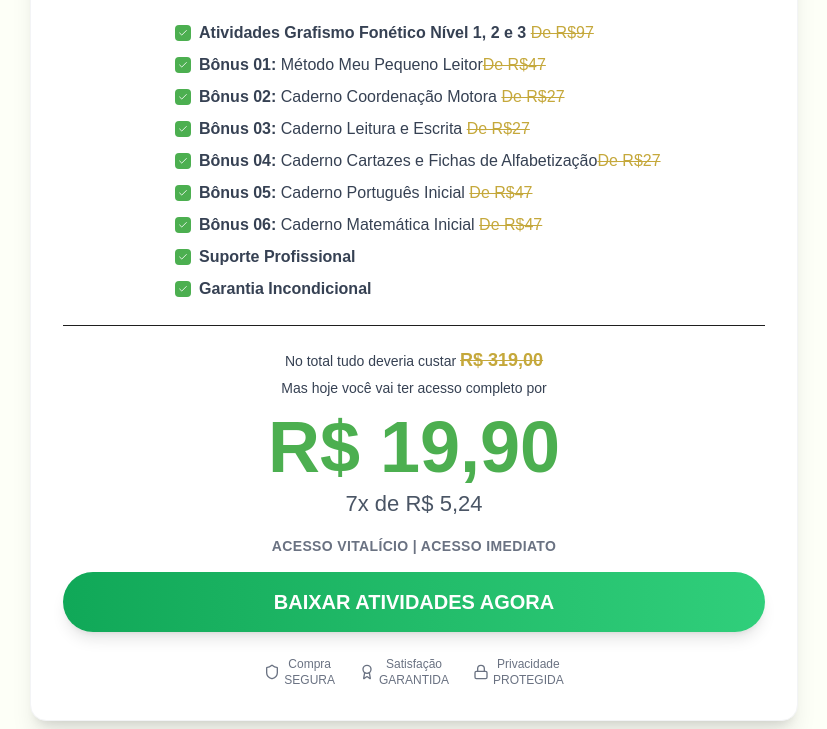
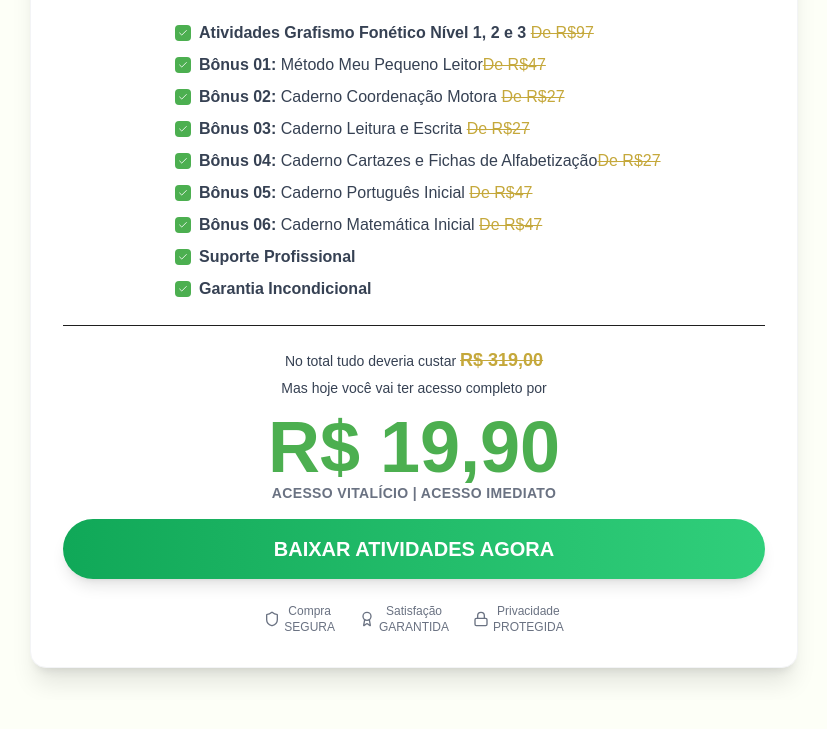
Before and after one commit to EuVitorMartins/meu-pequeno, a plain HTML site: page index.html in a window 1280 px wide. Shown: the part 11271-12000 px from the top of the page, without its empty margins (226-1053 px from the left). Drawn offline with Linux system fonts and the light colour scheme; a script that the page names is missing.

Commit message:
Update index.html

```diff
--- a/index.html
+++ b/index.html
@@ -1017,7 +1017,7 @@ Um método lúdico e envolvente que conduz a criança, passo a passo, do reconhe
                         <p
                             class="font-bold text-[#4CAF50] mb-0 leading-none whitespace-nowrap text-[clamp(2.75rem,14vw,4.5rem)]">
                             R$ 19,90</p>
-                        <p class="text-gray-600 mb-4 mt-1" style="font-size:22px">7x de R$ 5,24</p>
+                        <!--p class="text-gray-600 mb-4 mt-1" style="font-size:22px">7x de R$ 5,24</p-->
                         <p class="text-sm text-gray-500 mb-4 font-semibold tracking-wide">ACESSO VITALÍCIO | ACESSO
                             IMEDIATO</p><a href="https://checkout.meu-pequeno-leitor.shop/VCCL1O8SD96L" target="_blank"
                             rel="noopener noreferrer"
```
